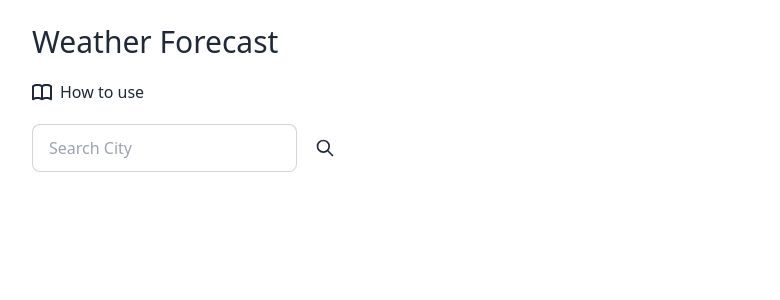
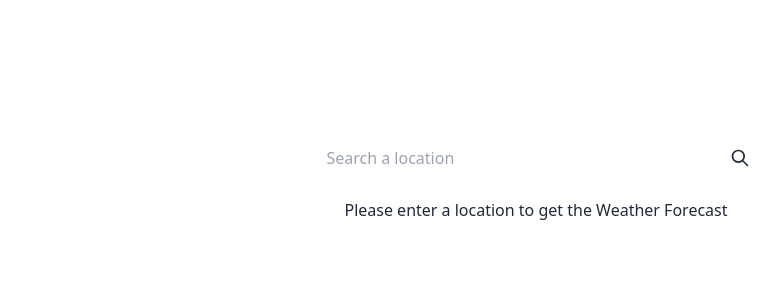
Before and after one commit to Raees-B-19/weather-forecast, a Vue app: page / in a window 1280 px wide. Shown: the top 300 px of the page, without its empty margins (104-884 px from the left). Built offline with nearby package versions, Linux system fonts and the light colour scheme.

Commit message:
Updated design

```diff
--- a/src/App.vue
+++ b/src/App.vue
@@ -1,33 +1,9 @@
 <script setup lang="ts">
 import { RouterView } from "vue-router";
-
-// Icon Documentation
-import IconDocumentation from "@/components/icons/Documentation.vue";
-
-// Show documentation modal
-function handleShowDocumentationModal() {
-  let documentationModal = document.getElementById(
-    "documentation-modal"
-  ) as HTMLDialogElement;
-
-  // Show the documentation modal
-  documentationModal.showModal();
-}
 </script>
 
 <template>
   <div class="container mx-auto mt-4 p-2 md:w-4/5">
-    <h1 class="text-3xl mb-5">Weather Forecast</h1>
-
-    <div
-      @click="handleShowDocumentationModal"
-      class="flex items-center mb-5 cursor-pointer"
-    >
-      <IconDocumentation />
-
-      <p class="ml-2">How to use</p>
-    </div>
-
     <RouterView />
   </div>
 </template>
--- /dev/null
+++ b/src/components/Navbar.vue
@@ -0,0 +1,68 @@
+<script setup lang="ts">
+// Icon
+import IconBookmark from "@/components/icons/Bookmark.vue";
+import IconDocumentation from "@/components/icons/Documentation.vue";
+import IconBurgerMenu from "@/components/icons/BurgerMenu.vue";
+
+// Modals
+import ModalDocumentation from "@/components/modal/Documentation.vue";
+import ModalFavouriteLocations from "@/components/modal/FavouriteLocations.vue";
+
+// Show Modal
+function handleShowModal(modalId: string) {
+  let documentationModal = document.getElementById(
+    modalId
+  ) as HTMLDialogElement;
+
+  // Show the documentation modal
+  documentationModal.showModal();
+}
+
+</script>
+
+<template>
+  <div class="navbar bg-base-100 mb-5 border-2 border-white/60 rounded-md">
+    <div class="navbar-start">
+      <div class="dropdown">
+        <div tabindex="0" role="button" class="btn btn-ghost btn-circle">
+          <IconBurgerMenu />
+        </div>
+
+        <ul
+          tabindex="0"
+          class="menu menu-sm dropdown-content mt-3 z-[1] p-2 shadow bg-base-100 rounded-box w-52"
+        >
+          <li>
+            <div
+              @click="handleShowModal('documentation-modal')"
+              class="flex items-center cursor-pointer"
+            >
+              <IconDocumentation />
+
+              <p class="text-white/80">How to use</p>
+            </div>
+          </li>
+          <li>
+            <div
+              @click="handleShowModal('favourite-locations-modal')"
+              class="flex items-center cursor-pointer"
+            >
+              <IconBookmark />
+
+              <p class="text-white/80">Favourite Locations</p>
+            </div>
+          </li>
+        </ul>
+      </div>
+    </div>
+
+    <div class="navbar-center">
+      <h1 class="text-x1 font-bold text-white/75">Weather Forecast</h1>
+    </div>
+
+    <div class="navbar-end"></div>
+  </div>
+
+  <ModalDocumentation />
+  <ModalFavouriteLocations />
+</template>
--- a/src/components/card/FavoriteLocation.vue
+++ b/src/components/card/FavoriteLocation.vue
@@ -1,6 +1,6 @@
 <script setup lang="ts">
 // emits
-defineEmits(['getWeatherForecast', 'removeFavoriteLocation'])
+defineEmits(['getWeatherForecast', 'closeModal', 'removeFavoriteLocation'])
 
 // props
 defineProps<{
@@ -21,7 +21,7 @@ defineProps<{
       <p>Longitude: {{ lon }}</p>
 
       <div class="card-actions justify-start">
-        <button type="button" class="btn btn-primary" @click="$emit('getWeatherForecast')">Get Weather</button>
+        <button type="button" class="btn btn-primary" @click="$emit('getWeatherForecast'); $emit('closeModal')">Get Weather</button>
         <button type="button" class="btn btn-error" @click="$emit('removeFavoriteLocation')">Remove</button>
       </div>
     </div>
--- a/src/components/modal/Documentation.vue
+++ b/src/components/modal/Documentation.vue
@@ -1,39 +1,58 @@
+<script setup lang="ts">
+import IconBookmark from "@/components/icons/Bookmark.vue";
+</script>
+
 <template>
   <dialog id="documentation-modal" class="modal">
     <div class="modal-box">
-      <p>
-        This is a weather forecast website to estimate the next 5 days of weather
-      </p>
+      <div class="mb-3">
+        <form method="dialog">
+          <button
+            class="btn btn-sm btn-circle btn-ghost absolute right-2 top-2"
+          >
+            ✕
+          </button>
+        </form>
+      </div>
 
-      <hr class="my-3">
-
+      <div>
         <h3 class="font-bold text-lg">How to use</h3>
 
-      <p class="my-3">
-        In the search bar enter a location. <span class="font-bold">e.g Cape Town</span>
-      </p>
+        <hr class="my-3" />
 
         <p>
-        You should see the weather forecast data for the location.
+          This website allows you to estimate the weather for the next 5 days.
         </p>
 
         <p class="my-3">
-        The <span class="font-bold">Save Location Button</span> should appear if you did not save the location under your favourite locations.
+          Go to the search bar, enter a location,
+          <span class="font-bold">e.g. Cape Town</span>.
         </p>
 
-      <p>
-        If you did save the location. A card with the location appear.
+        <p>You should see the weather forecast data for the location.</p>
+
+        <p class="my-3">
+          The <span class="font-bold">Save Location Icon </span>
+          <IconBookmark class="inline-block" /> should appear if you have not
+          saved the location under your favorite locations.
         </p>
 
         <p class="my-3">
-        If you did not get any weather forecast please try again or refresh the page.
+          If you did not receive any weather forecast, please try again or
+          refresh the page.
         </p>
+      </div>
+
+      <div>
+        <h3 class="font-bold text-lg">Favourite Locations</h3>
+
+        <hr class="my-3" />
 
         <p>
-        Enjoy the rest of your day.
+          If you have saved the location, you should see it under your favorite
+          locations.
         </p>
-
-      <p class="py-3">Press ESC key or click outside to close</p>
+      </div>
     </div>
 
     <form method="dialog" class="modal-backdrop">
--- /dev/null
+++ b/src/components/modal/FavouriteLocations.vue
@@ -0,0 +1,66 @@
+<script setup lang="ts">
+import { useWeatherStore } from "@/stores/weather";
+
+const weatherStore = useWeatherStore();
+
+// Card
+import CardFavoriteLocation from "@/components/card/FavoriteLocation.vue";
+
+// Close Modal
+function closeModal(modalId: string) {
+  let modal = document.getElementById(modalId) as HTMLDialogElement
+
+  modal.close();
+}
+</script>
+
+<template>
+  <dialog id="favourite-locations-modal" class="modal">
+    <div class="modal-box">
+      <div class="mb-3">
+        <form method="dialog">
+          <button
+            class="btn btn-sm btn-circle btn-ghost absolute right-2 top-2"
+          >
+            ✕
+          </button>
+        </form>
+      </div>
+
+      <div v-if="weatherStore.favoriteLocations.length > 0">
+        <div
+          v-for="locationData in weatherStore.favoriteLocations"
+          :key="locationData.locationName"
+        >
+          <CardFavoriteLocation
+            :country="locationData.country"
+            :locationName="locationData.locationName"
+            :lat="locationData.lat"
+            :lon="locationData.lon"
+            @getWeatherForecast="
+              weatherStore.getWeatherForecast(
+                locationData.lat,
+                locationData.lon
+              )
+            "
+            @closeModal="closeModal('favourite-locations-modal')"
+            @removeFavoriteLocation="
+              weatherStore.removeFavoriteLocation(locationData.locationName)
+            "
+          />
+        </div>
+      </div>
+
+      <div v-else>
+        <p>
+          No favorite locations for weather updates? Explore and save your
+          preferred places to receive weather forecasts.
+        </p>
+      </div>
+    </div>
+
+    <form method="dialog" class="modal-backdrop">
+      <button>close</button>
+    </form>
+  </dialog>
+</template>
--- a/src/views/WeatherV.vue
+++ b/src/views/WeatherV.vue
@@ -1,8 +1,10 @@
 <script setup lang="ts">
 import { useWeatherStore } from "@/stores/weather";
 
-// Cards
-import CardFavoriteLocation from "@/components/card/FavoriteLocation.vue";
+// navbar
+import Navbar from "@/components/Navbar.vue";
+
+// Card
 import CardWeather from "@/components/card/Weather.vue";
 
 // Icon
@@ -10,7 +12,6 @@ import IconSearch from "@/components/icons/SearchBar.vue";
 import IconBookmark from "@/components/icons/Bookmark.vue";
 
 // Modals
-import ModalDocumentation from "@/components/modal/Documentation.vue";
 import ModalError from "@/components/modal/Error.vue";
 
 // Interfaces
@@ -93,16 +94,20 @@ function handleSaveLoaction() {
 </script>
 
 <template>
+  <Navbar />
+
+  <hr class="border border-white/40 mb-5" />
+
   <div class="grid sm:grid-cols-12 lg:grid-cols-12">
-    <div class="sm:col-span-6 lg:col-span-6">
+    <div class="col-span-12">
       <form @submit.prevent="handleSubmit">
-        <div class="flex">
+        <div class="flex justify-center">
           <input
             type="text"
             id="locationInput"
-            class="input input-bordered"
+            class="input text-white/90 border-2 border-white/60 md:w-2/5"
             minlength="1"
-            placeholder="Search City"
+            placeholder="Search a location"
             v-model.trim="locationModel"
             required
           />
@@ -110,63 +115,40 @@ function handleSaveLoaction() {
           <button type="submit" class="btn btn-ghost btn-circle ml-1">
             <IconSearch />
           </button>
+        </div>
+      </form>
 
       <div v-if="weatherStore.displaySaveLocationButton">
-            <div class="tooltip" data-tip="Favourite Location">
+        <div class="mx-auto w-fit mt-3">
           <button
             type="button"
-                class="btn btn-ghost btn-circle ml-1"
+            class="btn btn-success bg-transparent text-white/70 hover:text-white"
             @click="handleSaveLoaction"
           >
-                <IconBookmark />
+            Favourite Location <IconBookmark />
           </button>
         </div>
       </div>
     </div>
-      </form>
+
+    <div class="mx-auto sm:col-span-6 lg:col-span-6"></div>
   </div>
 
-    <div class="mx-auto sm:col-span-6 lg:col-span-6">
-      <div
-        v-for="locationData in weatherStore.favoriteLocations"
-        :key="locationData.locationName"
-      >
-        <CardFavoriteLocation
-          :country="locationData.country"
-          :locationName="locationData.locationName"
-          :lat="locationData.lat"
-          :lon="locationData.lon"
-          @getWeatherForecast="
-            weatherStore.getWeatherForecast(locationData.lat, locationData.lon)
-          "
-          @removeFavoriteLocation="
-            weatherStore.removeFavoriteLocation(locationData.locationName)
-          "
-        />
+  <div v-if="Object.keys(weatherStore.currentWeatherData).length > 0">
+    <div v-for="dayWeatherData in weatherStore.currentWeatherData">
+      <div class="grid grid-cols-5 gap-3">
+        <div v-for="weatherData in dayWeatherData" :key="weatherData.dt">
+          <CardWeather :data="weatherData" />
+        </div>
       </div>
     </div>
   </div>
 
-  <div v-if="weatherStore.currentWeatherData">
-    <div v-for="dayWeatherData in weatherStore.currentWeatherData">
-
-      <div class="grid grid-cols-5 gap-3">
-        <div
-          v-for="weatherData in dayWeatherData"
-          :key="weatherData.dt"
-        >
-          <CardWeather :data="weatherData" />
+  <div v-else class="mt-4">
+    <p class="text-center">
+      Please enter a location to get the Weather Forecast
+    </p>
   </div>
-      </div>
-
-    </div>
-  </div>
-
-  <div v-else class="mt-4">
-    Please enter a location to get the Weather Forecast
-  </div>
-
-  <ModalDocumentation />
 
   <ModalError :locationName="`${locationModel}`" />
 </template>
```
Lines whose indentation alone changed are shown as unchanged.
